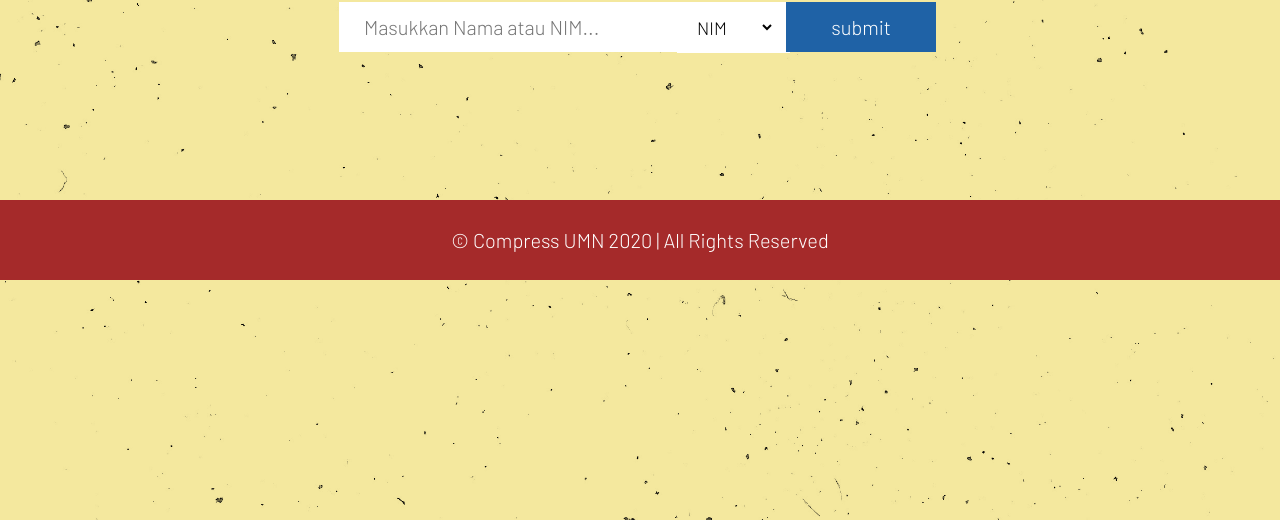
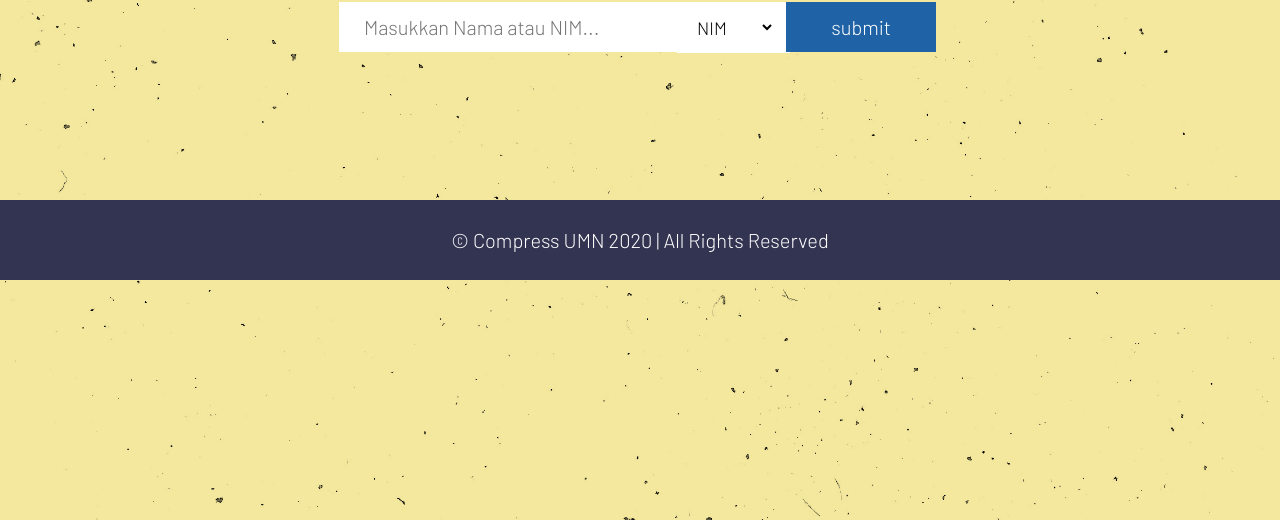
Before and after one commit to DwynnTama/CompressUMN, a CodeIgniter app: page /CompressUMN/index.php/oprec/index in a window 1280 px wide. Shown: the part 200-720 px from the top of the page. Run offline with CodeIgniter, Linux system fonts and the light colour scheme.

Commit message:
ganti warna background section 1

```diff
--- a/assets/css/style.css
+++ b/assets/css/style.css
@@ -45,7 +45,7 @@ body{
     left: 0;
     height: 10vh;
     width: 100%;
-    background-color: brown;
+    background-color: #333452;
     color: white;
     text-align: center;
     display: flex;
@@ -183,7 +183,7 @@ body{
 }
 
 #section1{
-    background-color: brown;
+    background-color: #333452;
 }
 
 #section2{
```
